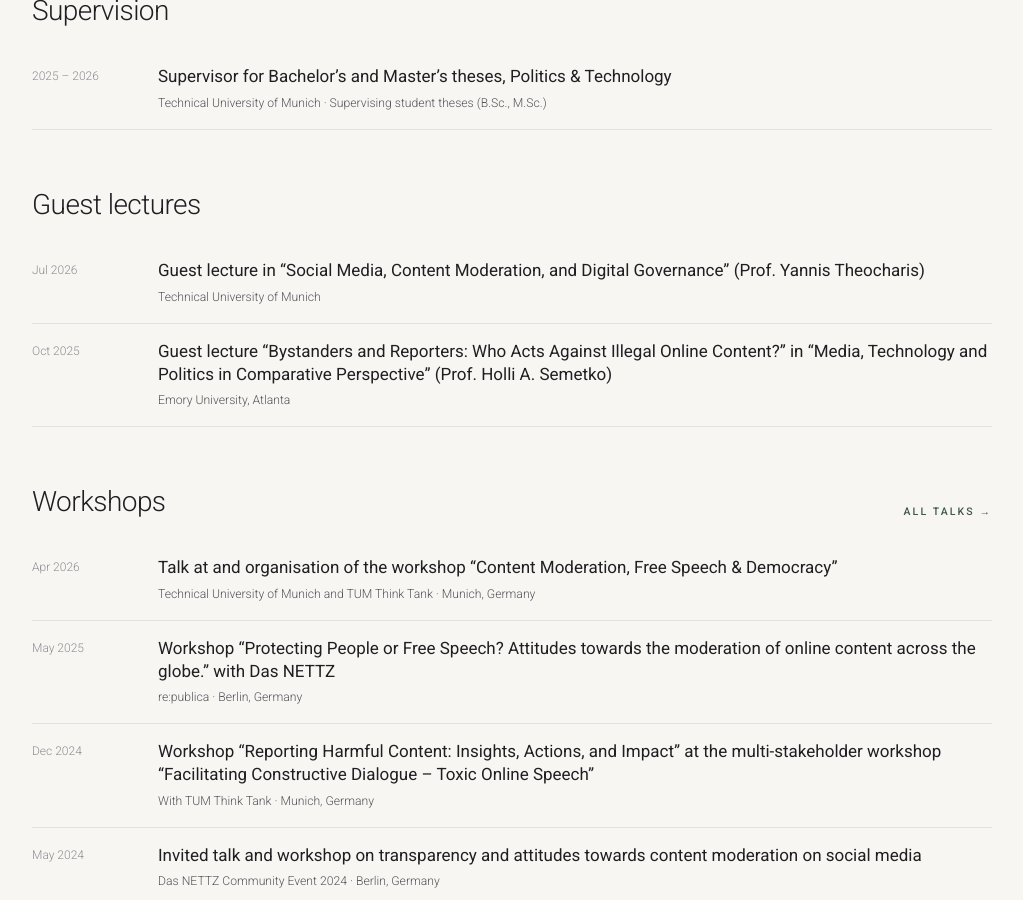
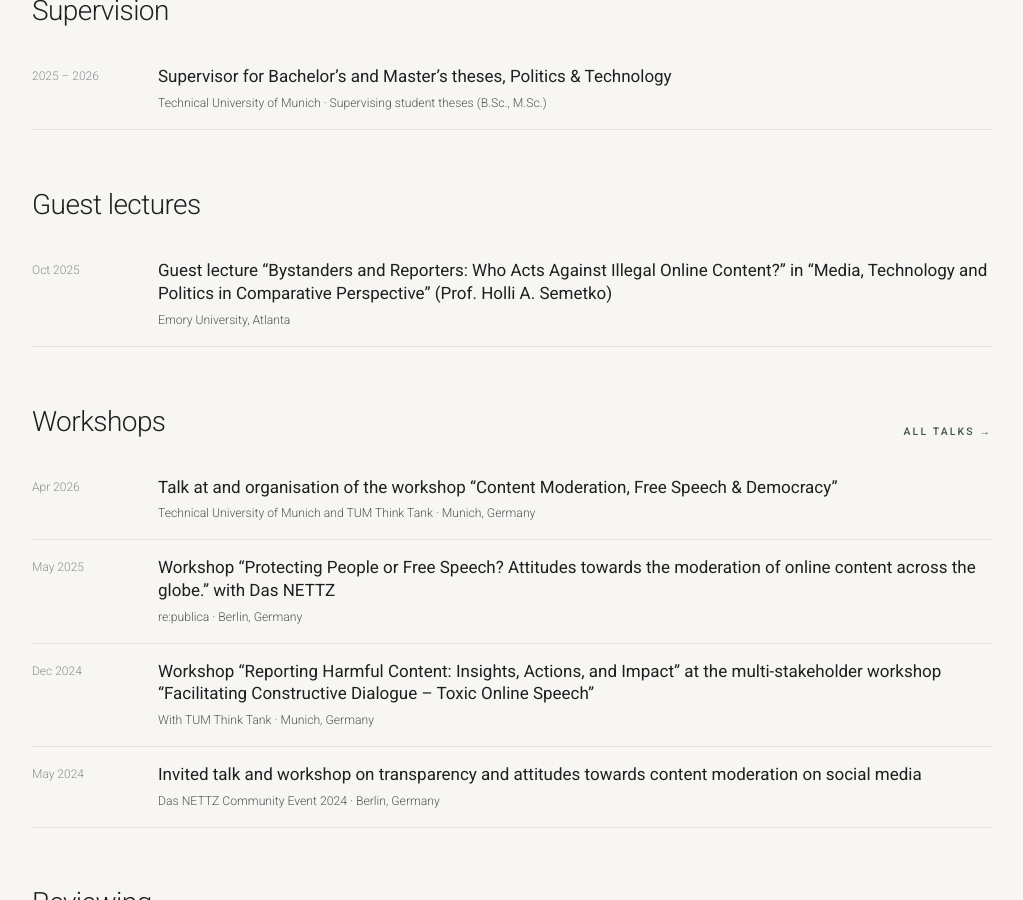
Before and after one commit to friederikequint/friederikequint.github.io, a Jekyll site: the page built from _pages/teaching.html, in a window 1280 px wide and 900 px high, scrolled down 434 px. Shown: the whole window, without its empty margins (128-1151 px from the left). Built offline with Jekyll 4.4.1, drawn with Linux system fonts in a browser that asks for light colours.

Commit message:
Update teaching.yml

```diff
--- a/_data/teaching.yml
+++ b/_data/teaching.yml
@@ -9,10 +9,6 @@ supervision:
     meta: "Technical University of Munich · Supervising student theses (B.Sc., M.Sc.)"
 
 guest_lectures:
-  - date: "Jul 2026"
-    title: "Guest lecture in “Social Media, Content Moderation, and Digital Governance” (Prof. Yannis Theocharis)"
-    meta: "Technical University of Munich"
-
   - date: "Oct 2025"
     title: "Guest lecture “Bystanders and Reporters: Who Acts Against Illegal Online Content?” in “Media, Technology and Politics in Comparative Perspective” (Prof. Holli A. Semetko)"
     meta: "Emory University, Atlanta"
```
